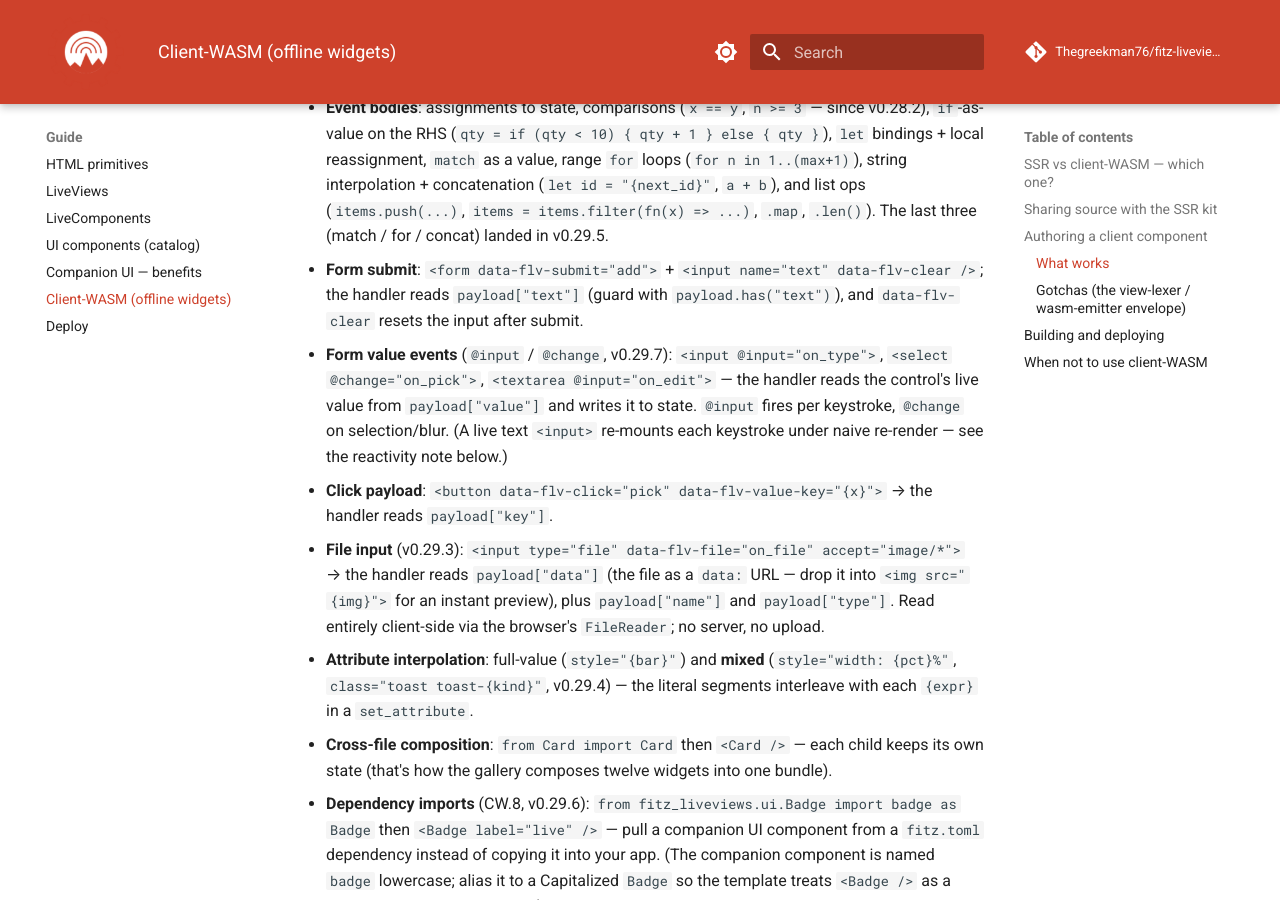
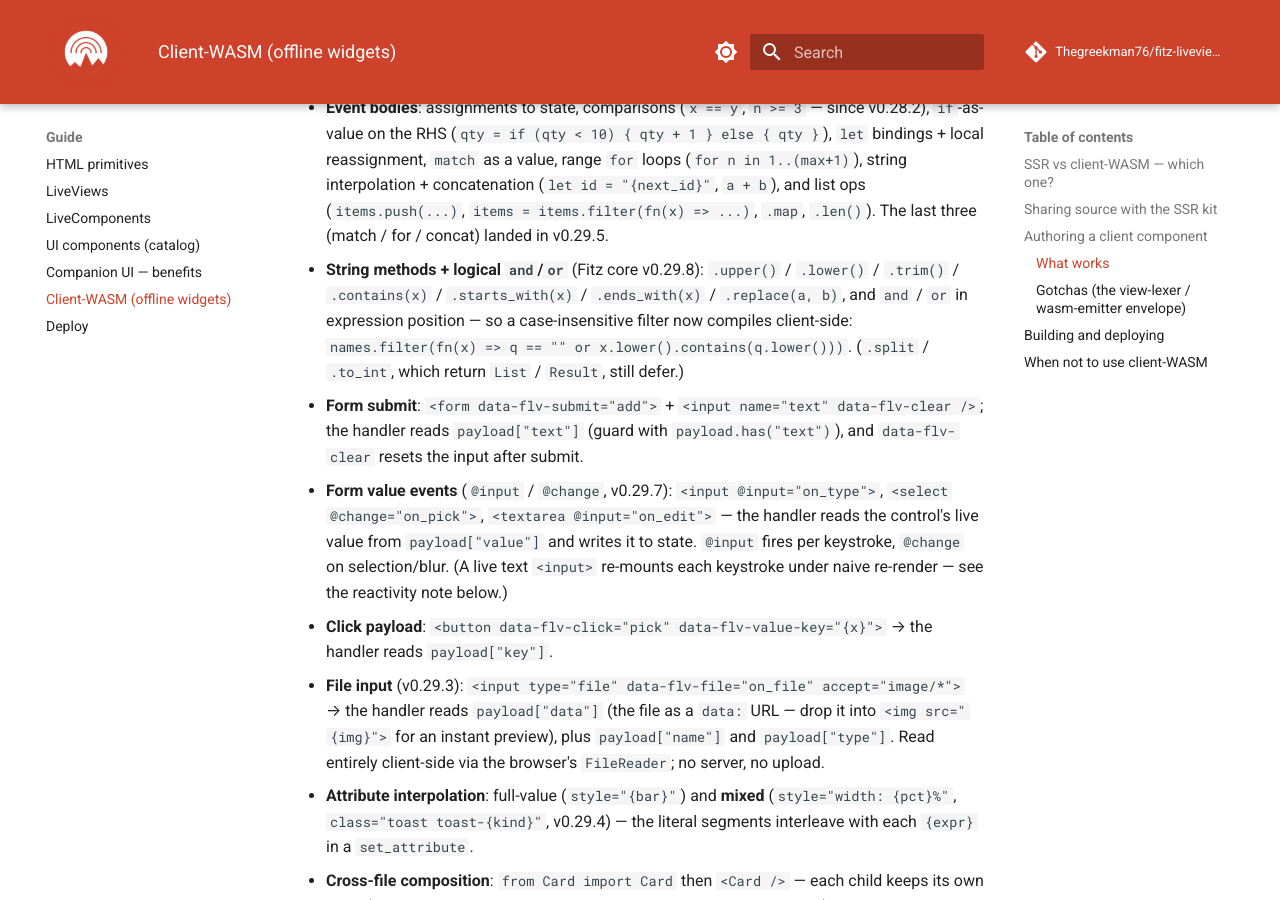
Before and after one commit to Thegreekman76/fitz-liveviews, an MkDocs documentation site: the page built from docs/client-wasm.md, in a window 1280 px wide and 900 px high, scrolled down 2930 px. Built offline with MkDocs 1.6.1 and Material for MkDocs 9.7.7, drawn with Linux system fonts in a browser that asks for light colours; comment, search, counter and statistics services are not loaded.

Commit message:
docs+chore: .gitattributes (LF normalization) + string-methods envelope note
.gitattributes normalizes line endings (silences core.autocrlf CRLF
warnings on Windows). client-wasm.md "What works" + blog series #3 note the
string-methods/and-or support landed in Fitz core v0.29.8 (case-insensitive
filter now runs client-side).

```diff
--- a/docs/client-wasm.md
+++ b/docs/client-wasm.md
@@ -116,6 +116,12 @@ component Counter {
   string interpolation + concatenation (`let id = "{next_id}"`, `a + b`), and
   list ops (`items.push(...)`, `items = items.filter(fn(x) => ...)`, `.map`,
   `.len()`). The last three (match / for / concat) landed in v0.29.5.
+- **String methods + logical `and`/`or`** (Fitz core v0.29.8): `.upper()` /
+  `.lower()` / `.trim()` / `.contains(x)` / `.starts_with(x)` / `.ends_with(x)` /
+  `.replace(a, b)`, and `and` / `or` in expression position — so a
+  case-insensitive filter now compiles client-side:
+  `names.filter(fn(x) => q == "" or x.lower().contains(q.lower()))`.
+  (`.split` / `.to_int`, which return `List` / `Result`, still defer.)
 - **Form submit**: `<form data-flv-submit="add">` + `<input name="text" data-flv-clear />`;
   the handler reads `payload["text"]` (guard with `payload.has("text")`), and
   `data-flv-clear` resets the input after submit.
```
Also changed, not shown: docs/blog/dev.to/3-forms-payloads-inputs-en-vivo-es.md (+2 -2 lines), docs/blog/dev.to/3-forms-payloads-live-inputs-en.md (+2 -2 lines), 1 other file.
